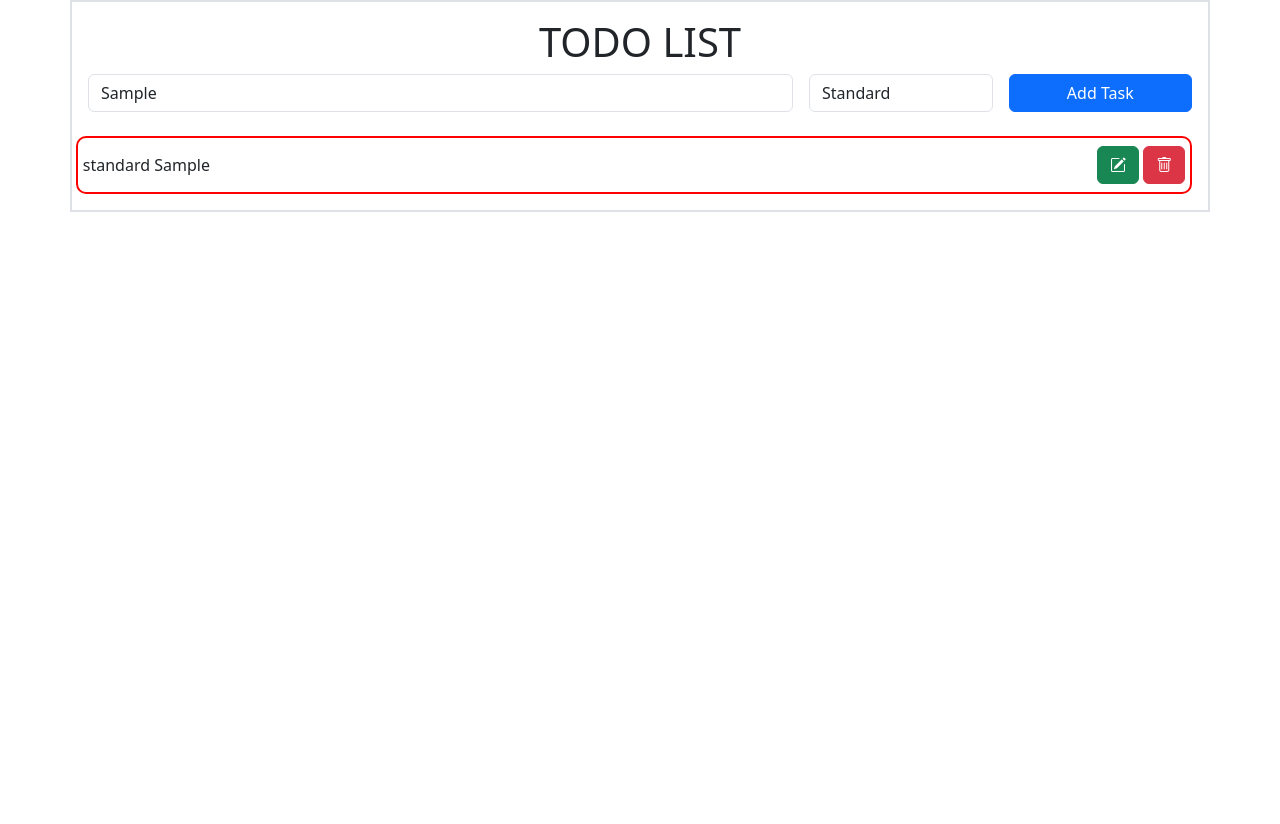
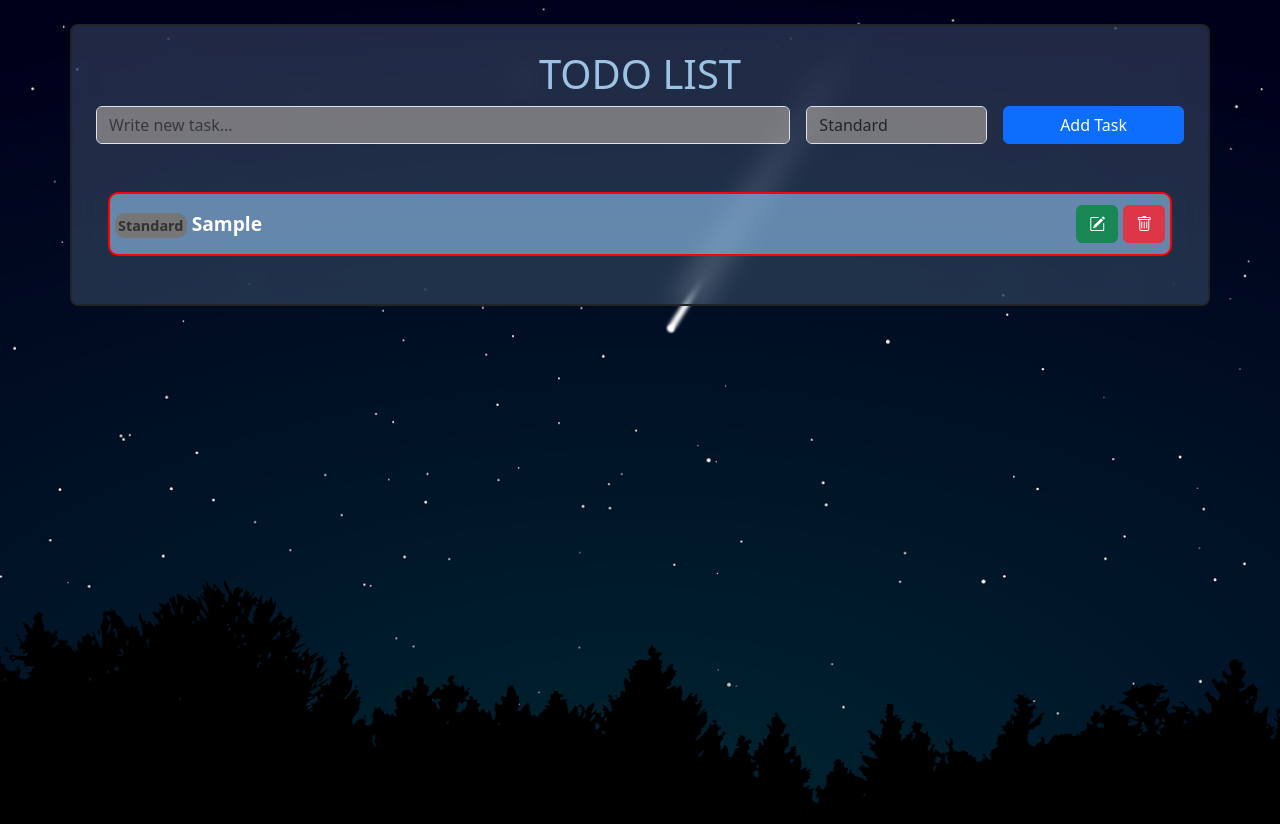
Before and after one commit to mustafaakcinar/todo-list, a plain HTML site: page index.html in a window 1280 px wide. Both pictures are taken after typing "Sample" into the empty fields and a click on the button "Add Task". Before the commit the page ends 800 px from the top, so only its background shows below. Drawn offline with nearby package versions, Linux system fonts and the light colour scheme.

Commit message:
list structure created

```diff
--- a/app.js
+++ b/app.js
@@ -3,6 +3,7 @@ document.querySelector("form").addEventListener("submit", (e) => {
   e.preventDefault();
   // console.log("submit oldu");
   addTask();
+  document.querySelector("input").value = ""
 });
 
 window.onload  = () => displayTasks()
@@ -20,9 +21,12 @@ const addTask = () => {
       task : inputValue,
       degree : taskPrio
     }
-    todo.push(newTask)
+    if(taskPrio == "standard"){
+      todo.push(newTask)
+    }else{
+      todo.unshift(newTask)
+    }
     displayTasks()
-    form.reset()
   }else{
     alert("task yaz")
   }
--- a/index.html
+++ b/index.html
@@ -6,42 +6,23 @@
     <title>Bootstrap demo</title>
     <link href="https://cdn.jsdelivr.net/npm/bootstrap@5.3.3/dist/css/bootstrap.min.css" rel="stylesheet" integrity="sha384-QWTKZyjpPEjISv5WaRU9OFeRpok6YctnYmDr5pNlyT2bRjXh0JMhjY6hW+ALEwIH" crossorigin="anonymous">
     <link rel="stylesheet" href="https://cdn.jsdelivr.net/npm/bootstrap-icons@1.11.3/font/bootstrap-icons.min.css">
-    <style>
-      .task-list-item{
-        list-style-type: none;
-        width: 100%;
-        border: 2px solid red;
-        margin-top: 1.5rem;
-        border-radius: 10px;
-        padding: 0.5rem 0.3rem;
-        display: flex;
-        flex-direction: row-reverse;
-        justify-content: space-between;
-        align-items: center;
-      }
-
-      .task-checked{
-        background-color: orange;
-        text-decoration: overline;
-      }
-
-    </style>
+    <link rel="stylesheet" href="style.css">
   </head>
   <body>
-    <div class="container p-3 border border-2">
+    <div class="container p-4 border border-2 border-dark rounded-3 mt-4">
       <h1 class="text-center">TODO LIST</h1>
       <form>
         <div class="form-group d-flex gap-3 align-items-center">
-          <input type="text" class="form-control">
+          <input type="text" class="form-control" placeholder="Write new task...">
           <select name="form-select-order" id="formControlSelect" class="form-control task-order w-25">
-            <option value="standard">Standard</option>
-            <option value="priority">Priority</option>
+            <option value="Standard">Standard</option>
+            <option value="Immediate">Immediate</option>
           </select>
           <button type="submit" class="btn btn-primary w-25">Add Task</button>
         </div>
       </form>
       <div class="row">
-        <ul class="todo-list list-group">
+        <ul class="todo-list list-group p-4">
         </ul>
       </div>
     </div>
--- a/style.css
+++ b/style.css
@@ -0,0 +1,70 @@
+body{
+    background-image: url("img/shooting-star-2024127_1280.webp");
+    background-position: center;
+    background-repeat: no-repeat;
+    background-size: cover;
+    margin: 0;
+    min-height: 100vh;
+    overflow: hidden;
+}
+
+.task-list-item{
+    list-style-type: none;
+    width: 100%;
+    border: 2px solid red;
+    margin-top: 1.5rem;
+    border-radius: 10px;
+    padding: 0.7rem 0.3rem;
+    display: flex;
+    flex-direction: row-reverse;
+    justify-content: space-between;
+    align-items: center;
+    background-color: #8dbde79f;
+    font-size: 1.2rem;
+    font-weight: bold;
+    color: white;
+}
+
+.task-checked{
+    background-color: orange;
+    text-decoration: overline;
+}
+
+.container{
+    backdrop-filter: blur(15px) !important;
+    background-color: #9cc2e434;
+    max-height: 95vh;
+}
+
+h1{
+    color: #9CC3E4 !important;
+}
+
+span{
+    background-color: rgba(255, 228, 196, 0.575);
+    padding: 0.2rem;
+    border-radius: 10px;
+    font-size: 0.9rem;
+    text-align: center;
+    color: rgba(0, 0, 0, 0.575);
+    background-color: #777676;
+}
+
+.todo-list{
+    overflow-y: scroll;
+    max-height: 80vh;
+}
+
+::-webkit-scrollbar {
+    width: 10px;
+}
+
+
+::-webkit-scrollbar-thumb {
+    background: #777676;
+    border-radius: 10px;
+}
+
+input, select{
+    background-color: rgba(190, 183, 170, 0.541) !important;
+}
```
Also changed, not shown: img/shooting-star-2024127_1280.webp (added).
